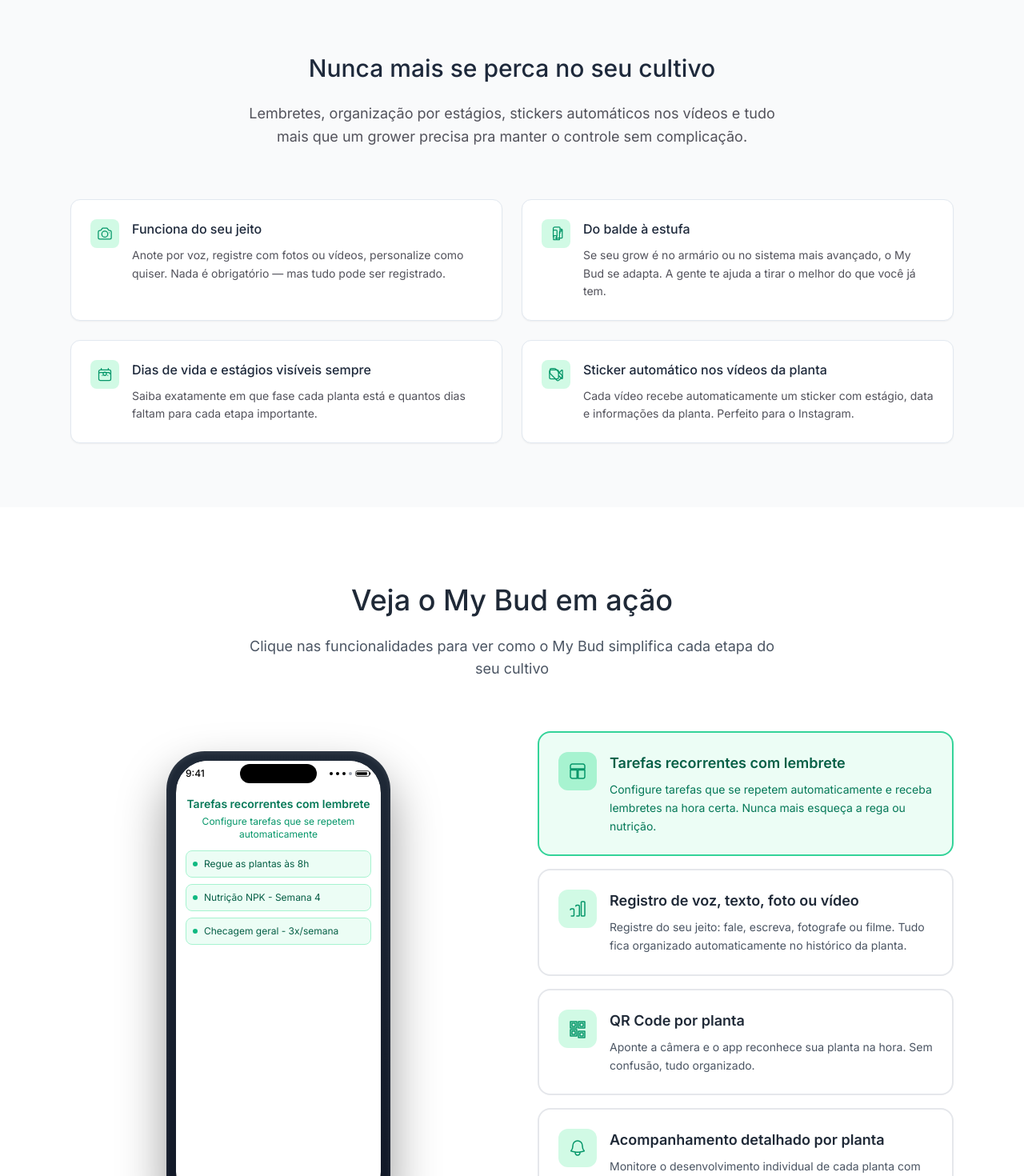
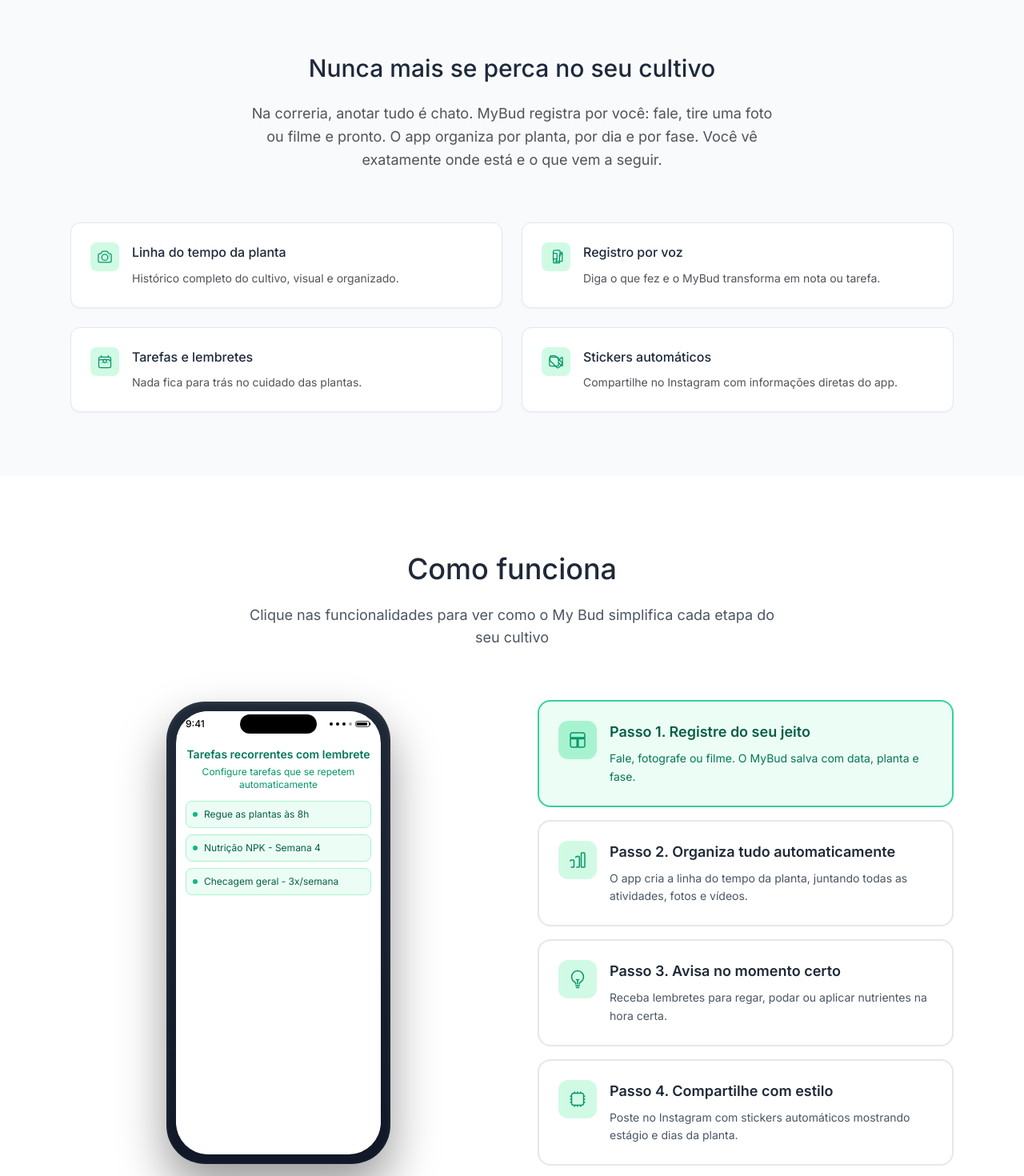
Before and after one commit to chtgreen/mybud-landing, a React (Vite) app: page /pt in a window 1280 px wide. Shown: the part 880-2350 px from the top of the page at 80% size. Built offline with nearby package versions, Linux system fonts and the light colour scheme; no server answers.

Commit message:
feat: update a few more copies

```diff
--- a/src/react-app/components/AppShowcase.tsx
+++ b/src/react-app/components/AppShowcase.tsx
@@ -212,13 +212,13 @@
       id: 'qr' as const,
       titleKey: 'appShowcase.qr.title',
       descKey: 'appShowcase.qr.desc',
-      icon: 'M3 3h8v8H3V3zm2 2v4h4V5H5zm8-2h8v8h-8V3zm2 2v4h4V5h-4zM3 13h8v8H3v-8zm2 2v4h4v-4H5zm8 0h8v8h-8v-8zm2 2v4h4v-4h-4z'
+      icon: 'M12 18v-5.25m0 0a6.01 6.01 0 001.5-.189m-1.5.189a6.01 6.01 0 01-1.5-.189m3.75 7.478a12.06 12.06 0 01-4.5 0m3.75 2.383a14.406 14.406 0 01-3 0M14.25 18v-.192c0-.983.658-1.874 1.508-2.316a7.5 7.5 0 10-7.517 0c.85.442 1.509 1.333 1.509 2.316V18'
     },
     {
       id: 'alerts' as const,
       titleKey: 'appShowcase.alerts.title',
       descKey: 'appShowcase.alerts.desc',
-      icon: 'M14.857 17.082a23.848 23.848 0 005.454-1.31A8.967 8.967 0 0118 9.75v-.7V9A6 6 0 006 9v.75a8.967 8.967 0 01-2.312 6.022c1.733.64 3.56 1.085 5.455 1.31m5.714 0a24.255 24.255 0 01-5.714 0m5.714 0a3 3 0 11-5.714 0'
+      icon: 'M8.25 3v1.5M4.5 8.25H3m18 0h-1.5M4.5 12H3m18 0h-1.5m-16.5 3.75H3m18 0h-1.5M8.25 19.5V21M12 3v1.5m0 15V21m3.75-18v1.5m0 15V21m-9-1.5h10.5a2.25 2.25 0 002.25-2.25V6.75a2.25 2.25 0 00-2.25-2.25H6.75A2.25 2.25 0 004.5 6.75v10.5a2.25 2.25 0 002.25 2.25z'
     },
   ];
 
--- a/src/react-app/components/Header.tsx
+++ b/src/react-app/components/Header.tsx
@@ -8,7 +8,6 @@
 }
 
 const Header: React.FC<HeaderProps> = ({ onLanguageChange, isB2B: isB2BProp }) => {
-  const [isScrolled, setIsScrolled] = useState(false);
   const [logoTextClass, setLogoTextClass] = useState('text-white');
   const { currentLanguage } = useLanguage();
 
@@ -18,7 +17,6 @@
   useEffect(() => {
     const handleScroll = () => {
       const scrolled = window.scrollY > 20;
-      setIsScrolled(scrolled);
 
       if (isB2B) {
         setLogoTextClass('text-slate-800');
--- /dev/null
+++ b/src/react-app/components/SimpleTextSection.tsx
@@ -0,0 +1,44 @@
+import { FC } from 'react';
+
+interface SimpleTextSectionProps {
+  background?: 'white' | 'gray';
+  title: string;
+  subtitle: string;
+  ctaText?: string;
+  ctaAction?: () => void;
+}
+
+const SimpleTextSection: FC<SimpleTextSectionProps> = ({
+  background = 'white',
+  title,
+  subtitle,
+  ctaText,
+  ctaAction
+}) => {
+  const bgClass = background === 'white' ? 'bg-white' : 'bg-gray-50';
+
+  return (
+    <section className={`py-20 ${bgClass} organic-background`}>
+      <div className="container mx-auto px-6 max-w-4xl text-center">
+        <h2 className="text-3xl md:text-4xl font-semibold text-gray-900 mb-6">
+          {title}
+        </h2>
+        <p className="text-lg text-gray-700 mb-8 max-w-3xl mx-auto">
+          {subtitle}
+        </p>
+        {ctaText && ctaAction && (
+          <div className="flex justify-center">
+            <button
+              onClick={ctaAction}
+              className="inline-flex items-center justify-center rounded-xl px-6 py-3 text-base font-medium text-emerald-800 border border-emerald-300 hover:bg-emerald-50 transition-colors"
+            >
+              {ctaText}
+            </button>
+          </div>
+        )}
+      </div>
+    </section>
+  );
+};
+
+export default SimpleTextSection;
--- a/src/react-app/locales/pt.json
+++ b/src/react-app/locales/pt.json
@@ -3,7 +3,7 @@
     "title1": "My Bud.",
     "title2": "Você cuida das plantas.",
     "title3": "A gente cuida do resto.",
-    "subtitle": "Organize seu cultivo do jeito certo, sem gambiarra nem estresse. Tudo o que você precisa — na palma da mão.",
+    "subtitle": "Transforme voz, fotos e vídeos em registros automáticos do seu cultivo. Acompanhe o ciclo da semente à colheita, sem perder um detalhe.",
     "primaryCta": "Quero entrar pro beta",
     "secondaryCta": "Assista à demo",
     "trustElement": "Vagas limitadas. Ganha acesso ao beta + 6 meses de premium após o lançamento.",
@@ -23,52 +23,48 @@
   },
   "features": {
     "title": "Nunca mais se perca no seu cultivo",
-    "subtitle": "Lembretes, organização por estágios, stickers automáticos nos vídeos e tudo mais que um grower precisa pra manter o controle sem complicação.",
+    "subtitle": "Na correria, anotar tudo é chato. MyBud registra por você: fale, tire uma foto ou filme e pronto. O app organiza por planta, por dia e por fase. Você vê exatamente onde está e o que vem a seguir.",
+    "voice": {
+      "title": "Registro por voz",
+      "description": "Diga o que fez e o MyBud transforma em nota ou tarefa."
+    },
     "journal": {
-      "title": "Funciona do seu jeito",
-      "description": "Anote por voz, registre com fotos ou vídeos, personalize como quiser. Nada é obrigatório — mas tudo pode ser registrado."
+      "title": "Linha do tempo da planta",
+      "description": "Histórico completo do cultivo, visual e organizado."
     },
-    "voice": {
-      "title": "Do balde à estufa",
-      "description": "Se seu grow é no armário ou no sistema mais avançado, o My Bud se adapta. A gente te ajuda a tirar o melhor do que você já tem."
+    "guides": {
+      "title": "Stickers automáticos",
+      "description": "Compartilhe no Instagram com informações diretas do app."
     },
     "alerts": {
-      "title": "Dias de vida e estágios visíveis sempre",
-      "description": "Saiba exatamente em que fase cada planta está e quantos dias faltam para cada etapa importante."
-    },
-    "guides": {
-      "title": "Sticker automático nos vídeos da planta",
-      "description": "Cada vídeo recebe automaticamente um sticker com estágio, data e informações da planta. Perfeito para o Instagram."
+      "title": "Tarefas e lembretes",
+      "description": "Nada fica para trás no cuidado das plantas."
     }
   },
   "appShowcase": {
-    "title": "Veja o My Bud em ação",
+    "title": "Como funciona",
     "subtitle": "Clique nas funcionalidades para ver como o My Bud simplifica cada etapa do seu cultivo",
     "dashboard": {
-      "title": "Tarefas recorrentes com lembrete",
-      "desc": "Configure tarefas que se repetem automaticamente e receba lembretes na hora certa. Nunca mais esqueça a rega ou nutrição."
+      "title": "Passo 1. Registre do seu jeito",
+      "desc": "Fale, fotografe ou filme. O MyBud salva com data, planta e fase."
     },
     "voice": {
-      "title": "Registro de voz, texto, foto ou vídeo",
-      "desc": "Registre do seu jeito: fale, escreva, fotografe ou filme. Tudo fica organizado automaticamente no histórico da planta."
+      "title": "Passo 2. Organiza tudo automaticamente",
+      "desc": "O app cria a linha do tempo da planta, juntando todas as atividades, fotos e vídeos."
     },
     "qr": {
-      "title": "QR Code por planta",
-      "desc": "Aponte a câmera e o app reconhece sua planta na hora. Sem confusão, tudo organizado."
+      "title": "Passo 3. Avisa no momento certo",
+      "desc": "Receba lembretes para regar, podar ou aplicar nutrientes na hora certa."
     },
     "alerts": {
-      "title": "Acompanhamento detalhado por planta",
-      "desc": "Monitore o desenvolvimento individual de cada planta com registros específicos, fotos e anotações organizadas por data."
-    },
-    "journal": {
-      "title": "Timeline organizada do seu cultivo",
-      "desc": "Visualize todo o progresso do seu cultivo em uma linha do tempo clara e organizada. Do plantio à colheita."
+      "title": "Passo 4. Compartilhe com estilo",
+      "desc": "Poste no Instagram com stickers automáticos mostrando estágio e dias da planta."
     }
   },
   "identityTrust": {
     "title1": "Feito por quem cultiva.",
     "title2": "",
-    "description": "O My Bud nasceu da frustração de quem esqueceu a última rega, perdeu o dia da virada da flora ou confundiu genética. É um diário esperto, que entende sua rotina — com leveza, privacidade e respeito à sua liberdade de cultivar.",
+    "description": "O My Bud nasceu da frustração de quem esqueceu a última rega, perdeu o dia da virada da flora ou confundiu genética. É um diário esperto, que entende sua rotina com leveza, privacidade e respeito à sua liberdade de cultivar.",
     "private": {
       "title": "Integração inteligente",
       "desc": "Conecta com sensores, sistemas hidropônicos e dispositivos IoT para automação completa."
@@ -103,7 +99,7 @@
   },
   "betaSignup": {
     "title": "Faça parte dos 100 primeiros e receba o que ninguém mais vai ter.",
-    "subtitle": "Estamos construindo o My Bud junto com a comunidade — testando tudo em tempo real, com transparência total. É DIY, feito em público, do nosso jeito.",
+    "subtitle": "Estamos construindo o My Bud junto com a comunidade testando tudo em tempo real, com transparência total. É DIY, feito em público, do nosso jeito.",
     "benefits": {
       "title": "Quem apoia agora recebe:",
       "premium": "6 meses de premium após o lançamento",
@@ -126,7 +122,7 @@
   "paymentModal": {
     "title": "Você está entrando no grupo de fundadores do My Bud.",
     "subtitle": "O app está sendo feito em público, com quem cultiva de verdade.",
-    "diyStatement": "Este app está sendo construído em público, lado a lado com cultivadores reais. É um projeto DIY — e ao apoiar agora, você se torna parte do time que está moldando o futuro do My Bud.",
+    "diyStatement": "Este app está sendo construído em público, lado a lado com cultivadores reais. É um projeto DIY e ao apoiar agora, você se torna parte do time que está moldando o futuro do My Bud.",
     "price": "Se você apoiar agora com R$ 300, recebe:",
     "benefits": {
       "earlyAccess": "Acesso antecipado ao app My Bud",
@@ -136,7 +132,7 @@
       "priority": "Prioridade em testar novas funcionalidades e moldar o roadmap",
       "behindScenes": "Acesso aos bastidores do nosso processo de desenvolvimento (DIY + em público)"
     },
-    "qrCodesInfo": "Você receberá QR Codes exclusivos para identificar suas plantas — com sua própria logo impressa no centro. Isso nunca mais será oferecido. Apenas os primeiros 100 apoiadores terão esta versão personalizada.",
+    "qrCodesInfo": "Você receberá QR Codes exclusivos para identificar suas plantas com sua própria logo impressa no centro. Isso nunca mais será oferecido. Apenas os primeiros 100 apoiadores terão esta versão personalizada.",
     "discordAccess": "Você também terá acesso ao nosso Close Friends no Instagram e um servidor privado no Discord com o time de desenvolvimento. É lá que compartilhamos conteúdo dos bastidores, testamos novas funcionalidades e coletamos feedback real de cultivadores.",
     "launch": "🚀 O lançamento oficial está planejado para novembro de 2025. Mas os apoiadores começarão a testar funcionalidades nas próximas semanas.",
     "paymentTitle": "Como apoiar:",
@@ -167,7 +163,7 @@
     },
     "faq3": {
       "question": "É seguro usar?",
-      "answer": "A real: não existe anonimato 100%. A gente salva o mínimo possível, mas seu IP ainda passa por nossos servidores. Infelizmente, o silêncio ainda é a melhor proteção do grower — e a gente respeita isso. Nada é compartilhado. A lei obriga a guardar alguns dados, e a gente segue o que for preciso. Mas você decide o que registra ou não."
+      "answer": "A real: não existe anonimato 100%. A gente salva o mínimo possível, mas seu IP ainda passa por nossos servidores. Infelizmente, o silêncio ainda é a melhor proteção do grower e a gente respeita isso. Nada é compartilhado. A lei obriga a guardar alguns dados, e a gente segue o que for preciso. Mas você decide o que registra ou não."
     },
     "faq4": {
       "question": "Preciso mostrar minhas plantas?",
--- a/src/react-app/pages/B2BLandingPage.tsx
+++ b/src/react-app/pages/B2BLandingPage.tsx
@@ -17,6 +17,7 @@
 import Sponsorship from '../components/Sponsorship';
 import Stats from '../components/Stats';
 import FAQ from '../components/FAQ';
+import SimpleTextSection from '../components/SimpleTextSection';
 
 // B2B Content Definition
 
@@ -93,6 +94,7 @@
     title: string;
     subtitle: string;
     visible: {
+      q0?: { q: string; a: string };
       q1: { q: string; a: string };
       q2: { q: string; a: string };
       q3: { q: string; a: string };
@@ -140,61 +142,61 @@
 
 const b2bContent: B2BContent = {
   hero: {
-    title1: 'Cresça vendas com uso real, não com promessas.',
+    title1: 'Saiba como, quando e por que growers usam seu produto direto da rotina deles.',
     title2: '',
     title3: '',
-    subtitle: 'Sua marca dentro da rotina do grower — visível nas tarefas, nas fotos e nos dados.',
-    overline: 'Não cultivamos apenas variedades — cultivamos seus números de vendas.',
+    subtitle: 'Do app ao uso visível em fotos e tarefas, o MyBud transforma o cultivo em métricas que você pode acompanhar e usar para vender mais.',
+    overline: 'Dados que crescem junto com as suas vendas.',
     primaryCta: 'Agendar conversa',
     secondaryCta: 'Pedir media kit',
     trustElement: ''
   },
   features: {
+    title: 'Tipos de parcerias',
+    subtitle: '',
+    journal: {
+      title: 'Sementes & breeders',
+      description: 'Catálogo vivo no app, genéticas atualizadas e presença no diário.'
+    },
+    voice: {
+      title: 'Insumos e fertilizantes',
+      description: 'Sua linha vira tarefas por fase, com dicas, doses e provas de uso.'
+    },
+    alerts: {
+      title: 'Equipamentos',
+      description: 'LEDs, tendas, vasos e afins aparecendo no setup e nas ações do dia a dia.'
+    },
+    guides: {
+      title: 'Dispositivos Inteligentes',
+      description: 'Você faz o hardware, nós integramos com o app.'
+    }
+  },
+  appShowcase: {
     title: 'Como funciona',
-    subtitle: 'Marketing na cannabis é travado: restrições, pouco dado confiável e campanhas que não viram rotina. O My Bud coloca sua marca no momento certo do cultivo, dentro do app que o grower usa todos os dias — e entrega métricas que você realmente consegue acompanhar.',
-    journal: {
-      title: 'Passo 1 — Do rótulo para o app',
-      description: 'Sua tabela vira tarefas acionáveis por fase. O QR na embalagem leva o cliente direto ao cronograma no My Bud.'
+    subtitle: 'Processo simples e eficaz para colocar sua marca dentro da rotina do grower.',
+    dashboard: {
+      title: 'Passo 1 — Dados que importam',
+      desc: 'Sua tabela de nutrição, pragas ou manejo vira um cronograma interativo no app. O grower recebe as tarefas na fase certa, com doses, dicas e provas visuais de uso. Você acompanha adesão, abandono e recompra — tudo agregado e anônimo.'
     },
     voice: {
       title: 'Passo 2 — Uso visível e útil',
-      description: 'As tarefas aparecem no diário de cultivo com stickers nas fotos e vídeos. Sem anúncio forçado — presença natural dentro do que o grower já faz.'
+      desc: 'Sua marca aparece de forma natural nas tarefas e no diário de cultivo, com stickers nas fotos e vídeos.'
+    },
+    qr: {
+      title: 'Passo 3 — Acompanhe seus influenciadores',
+      desc: 'Veja em tempo real como perfis estratégicos usam seu produto, com stickers e códigos únicos para rastrear vendas.'
     },
     alerts: {
-      title: 'Passo 3 — Dados que importam',
-      description: 'Você acompanha adesão ao cronograma, abandono, recompra e evidências visuais de uso. Dados agregados e anônimos, prontos para decisão.'
-    },
-    guides: {
-      title: 'Passo 4 — Acompanha seus influencers',
-      description: 'Acesso premium growers influencers estratégicos. Acompanhe cultivos em tempo real, stickers da marca e códigos únicos para trackear vendas.'
-    }
-  },
-  appShowcase: {
-    title: 'Tipos de parceria',
-    subtitle: '',
-    dashboard: {
-      title: 'Sementes & breeders',
-      desc: 'Catálogo vivo no app, genéticas atualizadas e presença no diário.'
-    },
-    voice: {
-      title: 'Insumos e fertilizantes',
-      desc: 'Sua linha vira tarefas por fase, com dicas, doses e provas de uso.'
-    },
-    qr: {
-      title: 'Equipamentos',
-      desc: 'LEDs, tendas, vasos e afins aparecendo no setup e nas ações do dia a dia.'
-    },
-    alerts: {
-      title: 'Outro',
-      desc: 'Consultoria, serviços, laboratórios — integração via My Bud.'
+      title: 'Passo 4 (opcional) — Do rótulo para o app',
+      desc: 'Se quiser, podemos conectar sua embalagem ao app via QR para levar o cliente direto ao cronograma do seu produto. Não é obrigatório para começar.'
     }
   },
   sponsorship: {
-    title: 'Presença que vira rotina.',
-    subtitle: 'Patrocine perfis públicos estratégicos. Sua marca aparece nas tarefas, no diário e nas publicações com stickers de rega. Acompanhe como os criadores usam — e encontre novos perfis para patrocinar dentro do ecossistema.',
+    title: 'Marketing na cannabis é travado, nós destravamos com dados reais.',
+    subtitle: 'Restrição de anúncios, métricas rasas e campanhas que não viram rotina. O MyBud coloca sua marca no momento exato do cultivo, no app que o grower abre todo dia, e te entrega dados acionáveis sobre o uso real dos seus produtos.',
     cta: 'Agendar conversa',
     brandSticker: 'Sticker de marca',
-    sampleTask: 'Aplicar nutrientes — Fase vegetativa'
+    sampleTask: 'Aplicar nutrientes - Fase vegetativa'
   },
   stats: {
     title: 'Estamos atrás de números que contam',
@@ -233,7 +235,7 @@
       location: 'Growshop Alpha'
     },
     2: {
-      text: '“QR no rótulo → cronograma no app. Um toque, zero fricção.”',
+      text: '"Em uma campanha que usou QR no rótulo, o cliente acessou o cronograma no app com um toque. Zero fricção."',
       author: 'Time de Marketing',
       location: 'Marca de nutrientes'
     },
@@ -247,6 +249,7 @@
     title: 'FAQ',
     subtitle: 'Respostas rápidas para começar certo.',
     visible: {
+      q0: { q: 'Que dados e insights vou receber?', a: 'Adesão ao cronograma, abandono, recompra, evidências visuais e métricas agregadas para orientar decisões.' },
       q1: { q: 'Como a marca aparece e é medida?', a: 'Nas tarefas por fase, no diário público e na vitrine do perfil. Medimos adesão, abandono, recompra e evidências visuais, sempre de forma agregada e anônima.' },
       q2: { q: 'Posso personalizar minha vitrine?', a: 'Sim. Ficha técnica, vídeos, dicas e cronogramas alinhados à sua linha.' },
       q3: { q: 'Como funciona o patrocínio de growers públicos?', a: 'Você escolhe perfis estratégicos. A marca aparece nas postagens e tarefas desses perfis, com stickers nas publicações. Acompanhamento em tempo real do uso.' },
@@ -635,14 +638,19 @@
       <Header onLanguageChange={changeLanguage} isB2B />
 
       <Hero onCTAClick={handleCTAClick} /> {/* Section 1: white */}
-      <FeaturesSection background="gray" /> {/* Section 2: gray */}
-      <Sponsorship background="white" /> {/* Section 3: white */}
-      <AppShowcase background="gray" /> {/* Section 4: gray */}
-      <Stats background="white" /> {/* Section 5: white */}
-      <FAQ background="gray" /> {/* Section 6: gray */}
-      <IdentityTrust background="white" /> {/* Section 7: white */}
-      <Testimonials background="gray" /> {/* Section 8: gray */}
-      <BetaSignup background="white" /> {/* Section 9: white */}
+      <Sponsorship background="gray" /> {/* Section 2: gray - Marketing na cannabis é travado */}
+      <AppShowcase background="white" /> {/* Section 3: white - Como funciona */}
+      <SimpleTextSection
+        background="gray"
+        title="Quer ir além dos dados?"
+        subtitle="Patrocine growers influencers estratégicos para gerar awareness e prova social. Veja como eles usam seus produtos, se compartilham e permita que publiquem com seus stickers."
+        ctaText="Agendar conversa"
+        ctaAction={handleCTAClick}
+             /> {/* Section 4: gray - Quer ir além dos dados */}
+      <FeaturesSection background="white" /> {/* Section 5: white - Tipos de parcerias */}
+      <Stats background="gray" /> {/* Section 6: gray */}
+      <FAQ background="white" /> {/* Section 7: white */}
+      <BetaSignup background="gray" /> {/* Section 8: gray */}
       <Footer />
 
       {showModal && (
```
Also changed, not shown: src/react-app/components/Sponsorship.tsx (+5 -27 lines).
